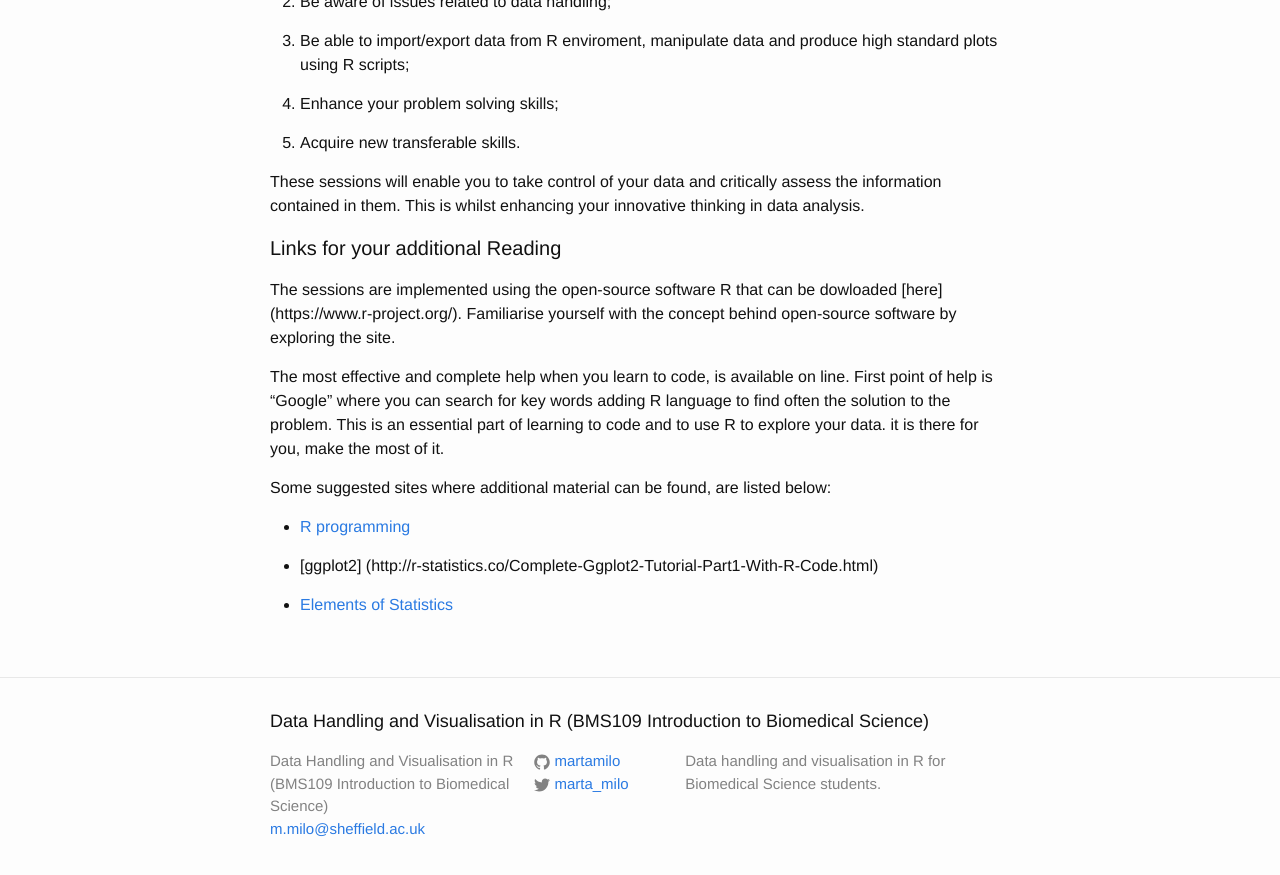
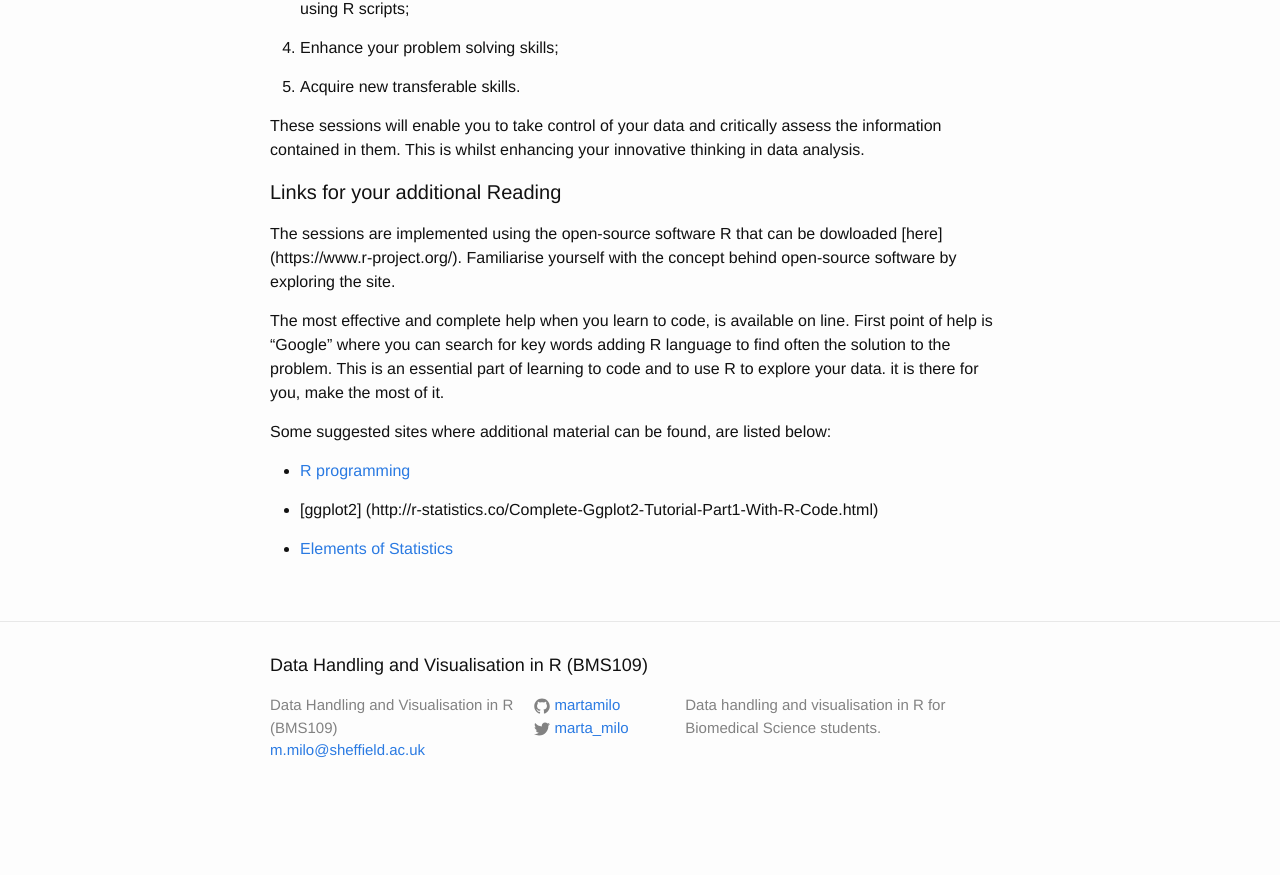
Before and after one commit to sods/R_data_handling, a Jekyll site: the page built from index.md, in a window 1280 px wide and 900 px high, scrolled down 1038 px. Shown: the top 875 px of the window. Built offline with Jekyll 4.4.1, drawn with Linux system fonts in a browser that asks for light colours; after the commit the page ends 1860 px from its top, so only the background shows below that; some of the changed text lies outside the part shown.

Commit message:
updated title

```diff
--- a/_config.yml
+++ b/_config.yml
@@ -1,5 +1,5 @@
 # Site settings
-title: Data Handling and Visualisation in R (BMS109 Introduction to Biomedical Science)
+title: Data Handling and Visualisation in R (BMS109)
 session: 2019-2020
 email: m.milo@sheffield.ac.uk
 description: > # this means to ignore newlines until "baseurl:"
```
